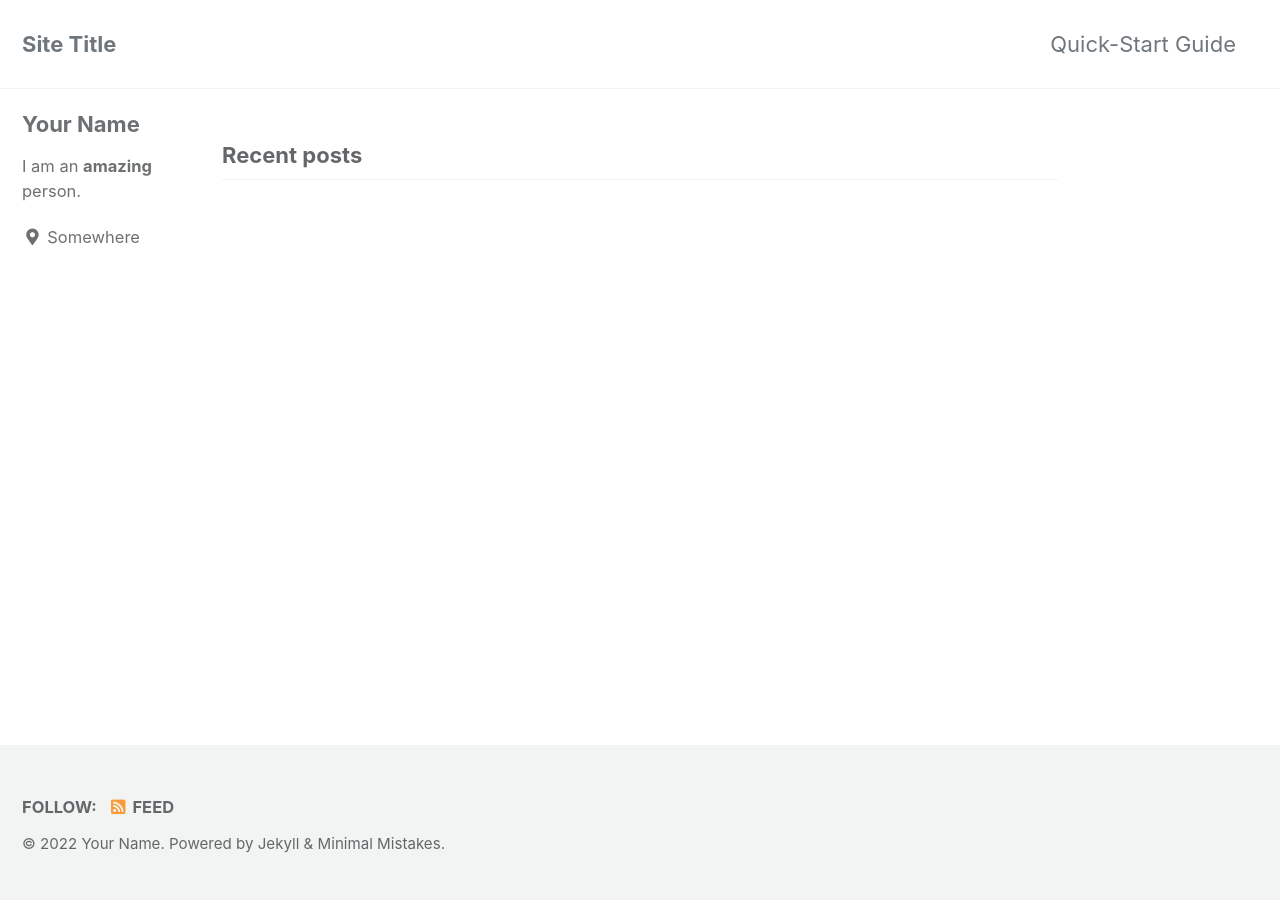
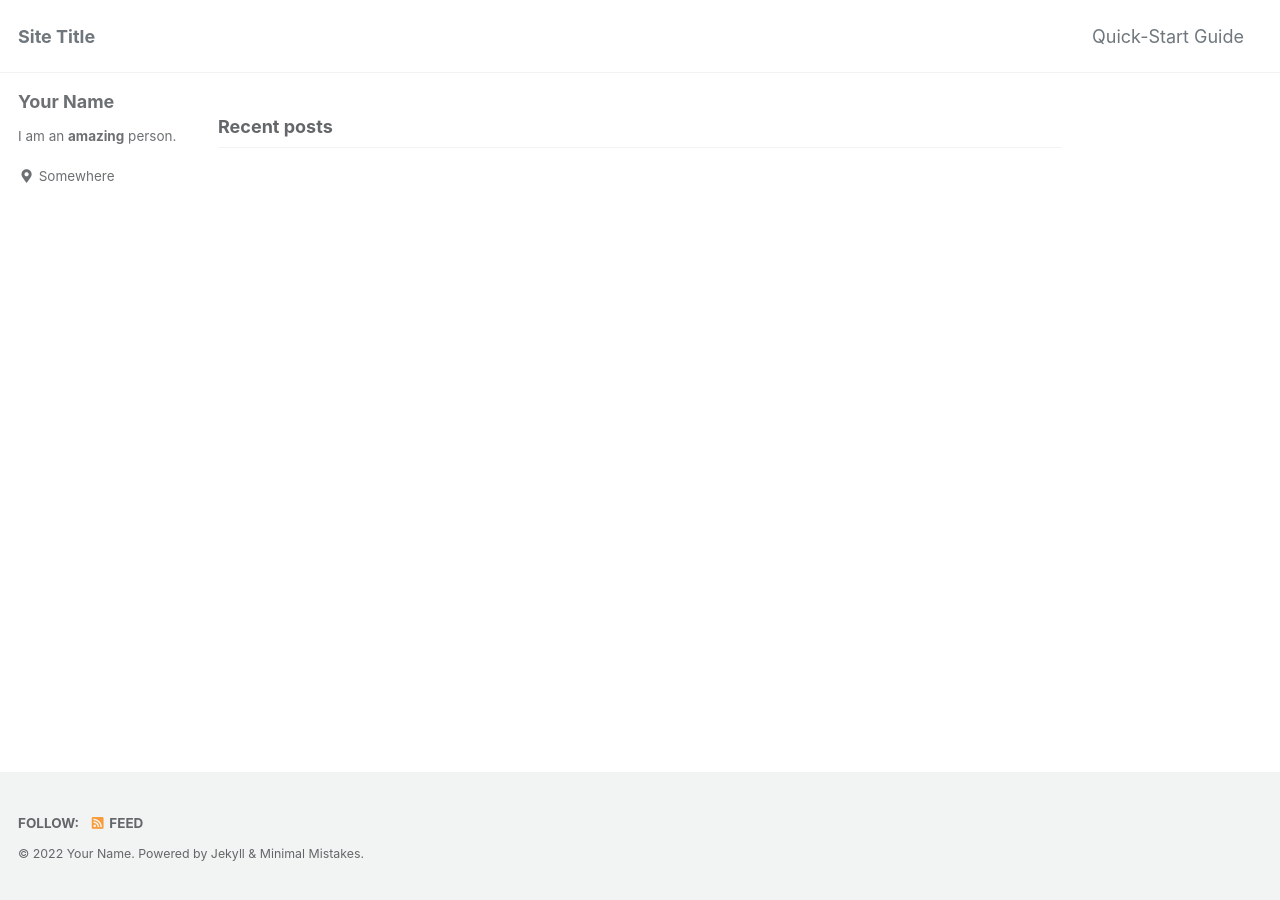
Before and after one commit to riverlike14/riverlike14.github.io, a Jekyll site: the page built from index.html, in a window 1280 px wide. Built offline with Jekyll 4.4.1, drawn with Linux system fonts in a browser that asks for light colours; cached includes are drawn as plain includes; the list of posts is cut into pages by our own code.

Commit message:
make font-size smaller

```diff
--- a/_sass/minimal-mistakes/_reset.scss
+++ b/_sass/minimal-mistakes/_reset.scss
@@ -15,11 +15,11 @@ html {
   }
 
   @include breakpoint($large) {
-    font-size: 20px;
+    font-size: 18px; // default 20px;
   }
 
   @include breakpoint($x-large) {
-    font-size: 22px;
+    font-size: 18px; // default 22px;
   }
 
   -webkit-text-size-adjust: 100%;
```
